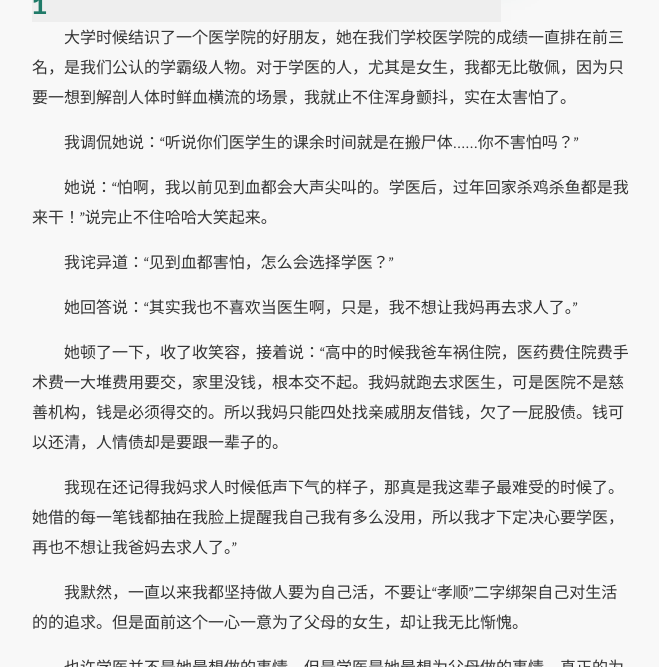
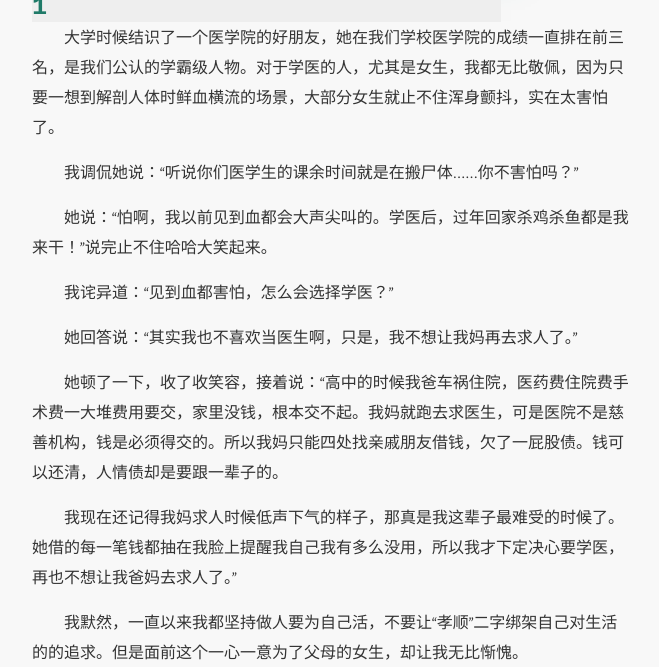
Before and after one commit to imisslovelove/cn, a Jekyll site: the page built from _posts/2016-02-26-我那么努力－只是不想让父母再四处求人.md, in a window 1280 px wide and 900 px high, scrolled down 304 px, cut to the strip 233-900 px from the top of the window. Shown: the whole strip, without its empty margins (308-967 px from the left). Built offline with Jekyll 4.4.1, drawn with Linux system fonts in a browser that asks for light colours; Markdown is read by kramdown in place of the engine named in the settings.

Commit message:
Update 2016-02-26-我那么努力－只是不想让父母再四处求人.md

```diff
--- a/_posts/2016-02-26-我那么努力－只是不想让父母再四处求人.md
+++ b/_posts/2016-02-26-我那么努力－只是不想让父母再四处求人.md
@@ -22,7 +22,7 @@ tags:
 ##### `` 1　　　　　　　　　　　　　　　　　　``
 
 
-　　大学时候结识了一个医学院的好朋友，她在我们学校医学院的成绩一直排在前三名，是我们公认的学霸级人物。对于学医的人，尤其是女生，我都无比敬佩，因为只要一想到解剖人体时鲜血横流的场景，我就止不住浑身颤抖，实在太害怕了。
+　　大学时候结识了一个医学院的好朋友，她在我们学校医学院的成绩一直排在前三名，是我们公认的学霸级人物。对于学医的人，尤其是女生，我都无比敬佩，因为只要一想到解剖人体时鲜血横流的场景，大部分女生就止不住浑身颤抖，实在太害怕了。
 
 
 　　我调侃她说：“听说你们医学生的课余时间就是在搬尸体……你不害怕吗？”
```
